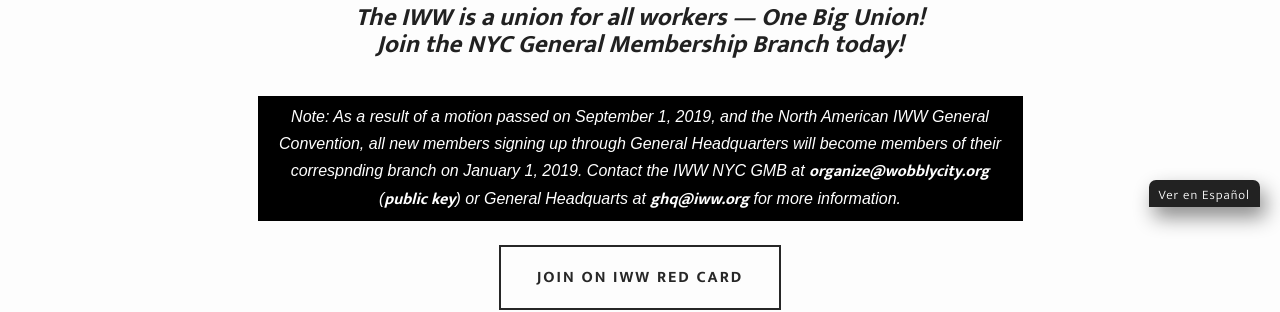
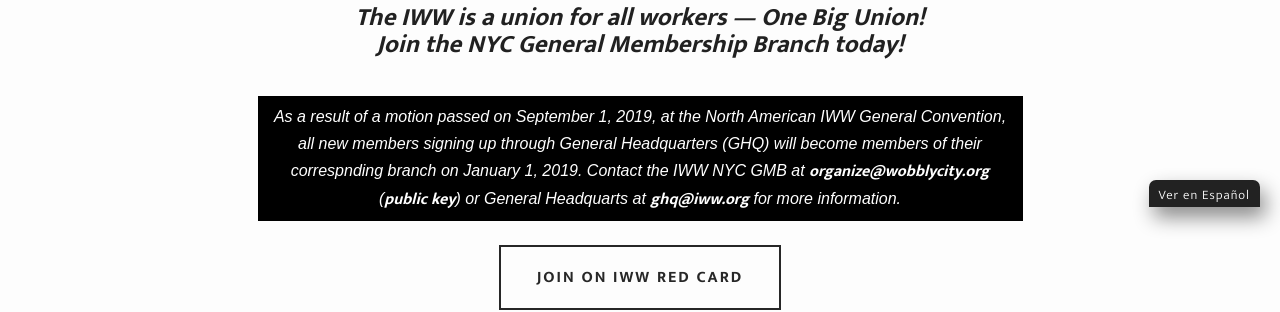
Before and after one commit to IWW-NYC-GMB/iww.nyc, a Jekyll site: the page built from join.html, in a window 1280 px wide. Shown: the part 693-1005 px from the top of the page. Built offline with Jekyll 4.4.1, drawn with Linux system fonts in a browser that asks for light colours; some web fonts are replaced.

Commit message:
Update join.html

```diff
--- a/join.html
+++ b/join.html
@@ -146,7 +146,7 @@
 </script>
 <br><p style="text-align:center;"><strong>Please make sure that your mailing address and email address in your PayPal account are up-to-date before joining.</strong></p><br>
 <p style="text-align:center;"><em>By clicking "Join the IWW," you are affirming that you are a worker and not an employer, and that you agree to abide to the constitution and regulations of this organization, and to study its principles and acquaint yourself with its purposes.</em></p>-->
-<div style="padding:7px;background-color:black;color:white;text-align:center;"><em>Note: As a result of a motion passed on September 1, 2019, and the North American IWW General Convention, all new members signing up through General Headquarters will become members of their correspnding branch on January 1, 2019. Contact the IWW NYC GMB at <a style="color:#fff !important;" href="mailto:organize@wobblycity.org"><strong>organize@wobblycity.org</strong></a> (<a style="color:#fff !important;" href="https://wobblycity.org/assets/keys/publickey.organize@wobblycity.org.asc"><strong>public key</strong></a>) or General Headquarts at <a style="color:#fff !important;" href="mailto:ghq@iww.org"><strong>ghq@iww.org</strong></a> for more information.</em></div>
+<div style="padding:7px;background-color:black;color:white;text-align:center;"><em>As a result of a motion passed on September 1, 2019, at the North American IWW General Convention, all new members signing up through General Headquarters (GHQ) will become members of their correspnding branch on January 1, 2019. Contact the IWW NYC GMB at <a style="color:#fff !important;" href="mailto:organize@wobblycity.org"><strong>organize@wobblycity.org</strong></a> (<a style="color:#fff !important;" href="https://wobblycity.org/assets/keys/publickey.organize@wobblycity.org.asc"><strong>public key</strong></a>) or General Headquarts at <a style="color:#fff !important;" href="mailto:ghq@iww.org"><strong>ghq@iww.org</strong></a> for more information.</em></div>
 <div style="text-align:center;">
 <a href="https://redcard.iww.org/user/register"><button class="large" style="margin:24px 15px 12px 15px;" ontouchstart="">Join on IWW Red Card</button></a><br>
 <a href="{{site.baseurl}}/why-join"><button class="small" ontouchstart="">Why join the IWW</button></a>
```
